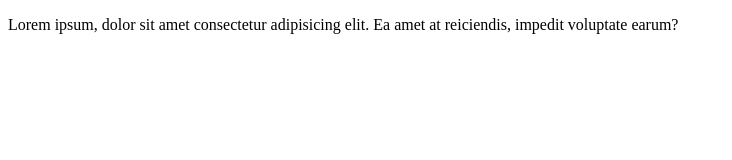
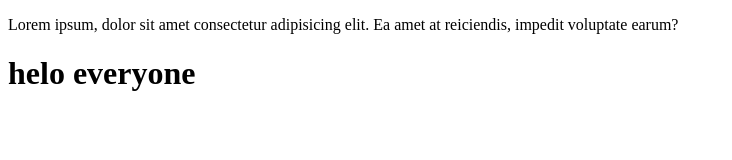
Before and after one commit to RITO0412/solo, a plain HTML site: page Index.html in a window 1280 px wide. Shown: the whole page, without its empty margins (0-732 px from the left). Drawn offline with Linux system fonts and the light colour scheme.

Commit message:
header commit

```diff
--- a/Index.html
+++ b/Index.html
@@ -8,5 +8,8 @@
 </head>
 <body>
     <p>Lorem ipsum, dolor sit amet consectetur adipisicing elit. Ea amet at reiciendis, impedit voluptate earum?</p>
+    <header>
+        <h1>helo everyone </h1>
+    </header>
 </body>
 </html>
```
